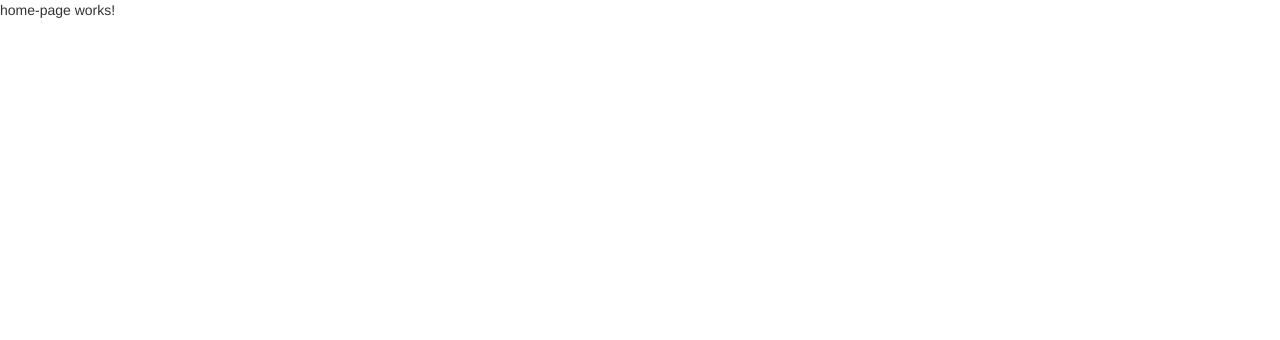
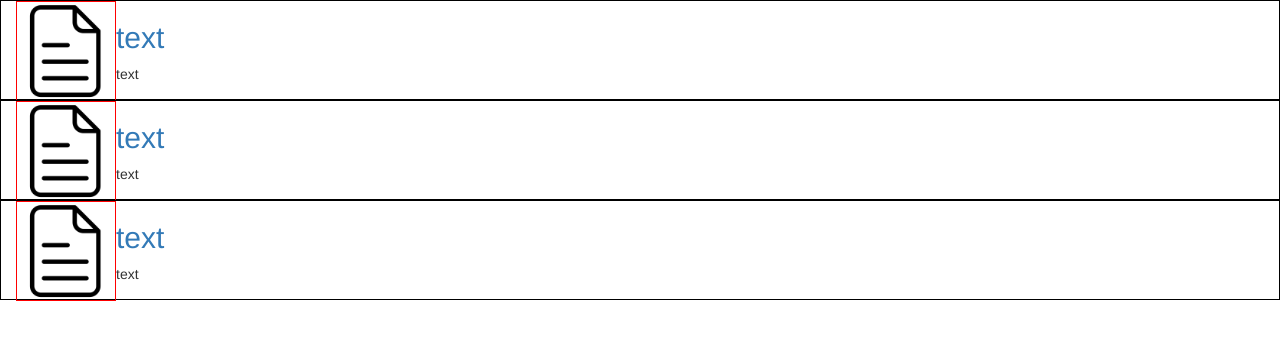
Before and after one commit to brianle125/bccompsciconnect, an Angular app in the folder frontend/: page / in a window 1280 px wide. Shown: the top 340 px of the page. Built offline with nearby package versions, Linux system fonts and the light colour scheme.

Commit message:
components for links to lists of pages

```diff
--- a/frontend/src/app/home-page/home-page.component.html
+++ b/frontend/src/app/home-page/home-page.component.html
@@ -1 +1 @@
-<p>home-page works!</p>
+<app-page-bar-list></app-page-bar-list>
--- /dev/null
+++ b/frontend/src/app/page-bar-list/page-bar-list.component.html
@@ -0,0 +1 @@
+<app-page-bar *ngFor="let page of pages;"></app-page-bar>
--- /dev/null
+++ b/frontend/src/app/page-bar-list/page-bar-list.component.ts
@@ -0,0 +1,31 @@
+import { Component, Input, OnInit } from '@angular/core';
+import { PageBarComponent } from '../page-bar/page-bar.component';
+import { CommonModule } from '@angular/common'
+@Component({
+  selector: 'app-page-bar-list',
+  standalone: true,
+  imports: [PageBarComponent, CommonModule],
+  templateUrl: './page-bar-list.component.html',
+  styleUrl: './page-bar-list.component.css'
+})
+/**
+ * For representing a list of pages. Meant to be used to list boards, topics, etc
+ */
+export class PageBarListComponent implements OnInit{
+  @Input() pages: PageBarData[] = [new PageBarData(), new PageBarData(), new PageBarData()]
+
+  constructor() {}
+
+  ngOnInit(): void {
+
+  }
+}
+
+export class PageBarData {
+  constructor(
+    public title: string = 'Title',
+    public icon: string = 'assets/page.png',
+    public description: string = 'Description',
+    public goToOnClick: string = ''
+  ) {}
+}
--- /dev/null
+++ b/frontend/src/app/page-bar/page-bar.component.css
@@ -0,0 +1,20 @@
+.page {
+    max-height: 100px;
+    border: 1px solid black;
+}
+
+.image-frame {
+    float: left;
+    max-width: 100px;
+    max-height: 100px;
+    border: 1px solid red;
+}
+
+.text {
+    float: left;
+}
+
+img {
+    max-width: 100%;
+    max-height: 100%;
+}
--- /dev/null
+++ b/frontend/src/app/page-bar/page-bar.component.html
@@ -0,0 +1,9 @@
+<div class="col-sm-12 page">
+    <div class="image-frame">
+        <img src="{{data.icon}}" class="icon">
+    </div>
+    <div class="text">
+        <h2><a href="{{data.goToOnClick}}">{{data.title}}</a></h2>
+        <p>{{data.description}}</p>
+    </div>
+</div>
```
Also changed, not shown: frontend/src/app/home-page/home-page.component.ts (+6 -5 lines), frontend/src/app/page-bar/page-bar.component.ts (added, +13 -0 lines), frontend/src/app/page-bar-list/page-bar-list.component.css (added).
